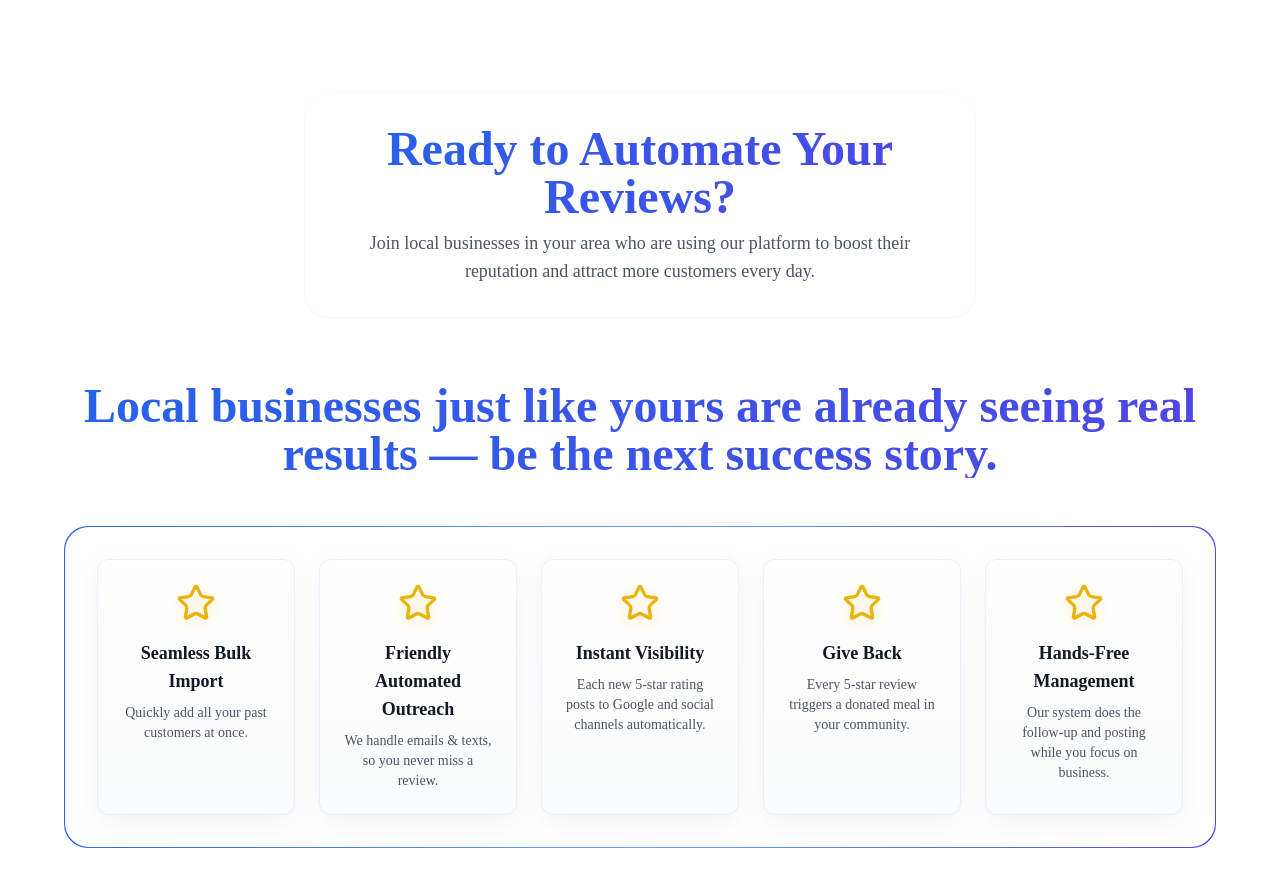
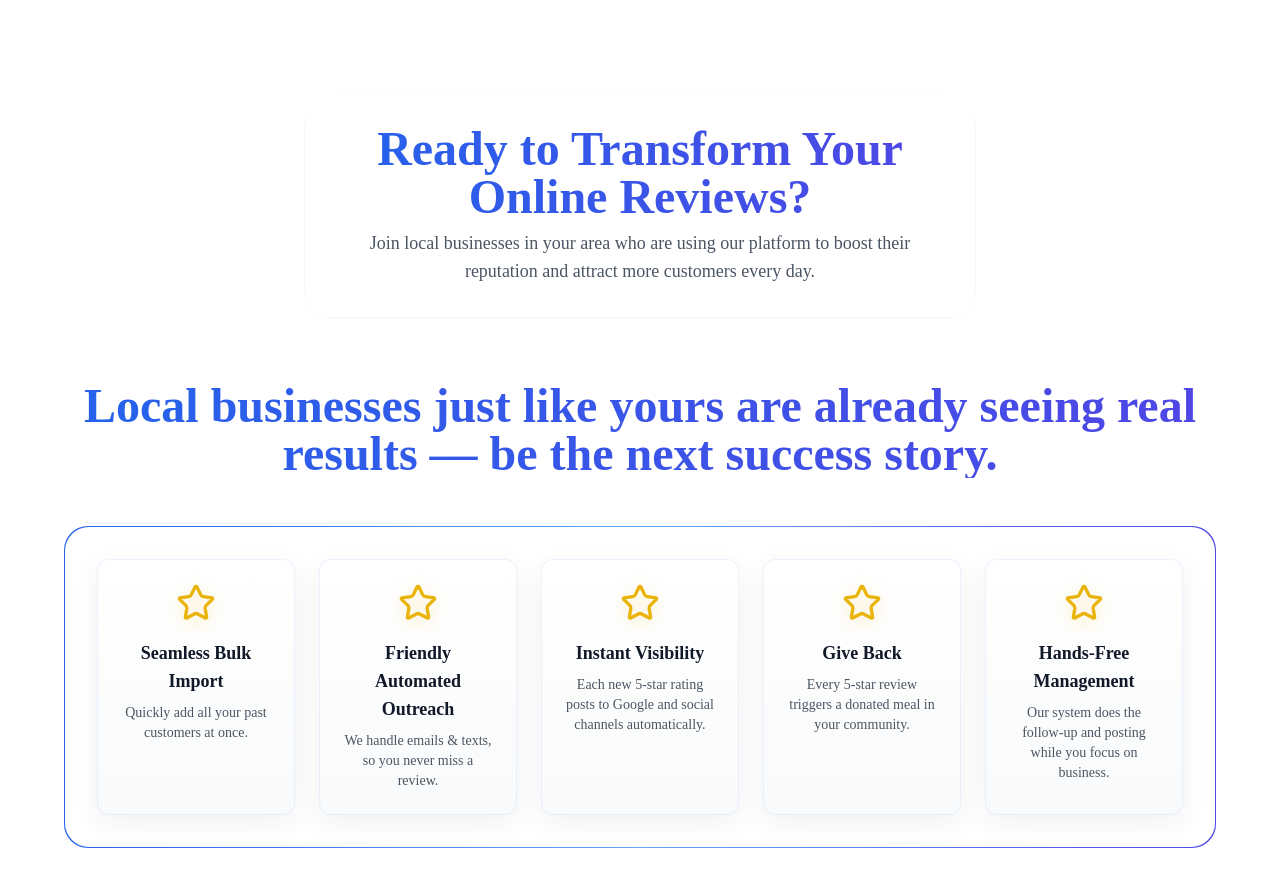
Before and after one commit to MattJD99/Cursor-DaySaw, a Next.js app: page / in a window 1280 px wide. Shown: the part 3460-4347 px from the top of the page. Built offline with nearby package versions, Linux system fonts and the light colour scheme; a web font is replaced by a local one.

Commit message:
Update: Change CTA heading text

```diff
--- a/components/ui/cta.tsx
+++ b/components/ui/cta.tsx
@@ -16,7 +16,7 @@ export function CTA() {
             group-hover:-translate-y-1"
           >
             <h2 className="text-4xl sm:text-5xl font-bold mb-2 bg-clip-text text-transparent bg-gradient-to-r from-blue-600 to-indigo-600 transform group-hover:scale-105 transition-transform duration-300">
-              Ready to Automate Your Reviews?
+              Ready to Transform Your Online Reviews?
             </h2>
             <p className="text-lg text-gray-600">
               Join local businesses in your area who are using our platform to boost their reputation and attract more customers every day.
```
